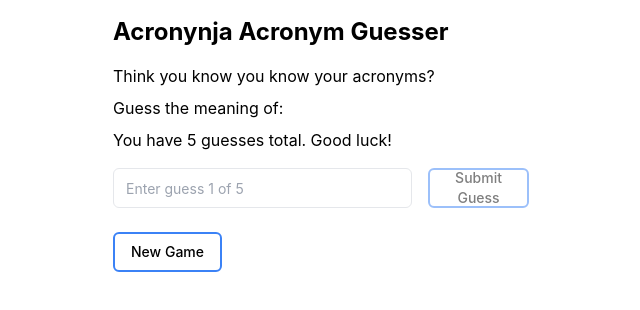
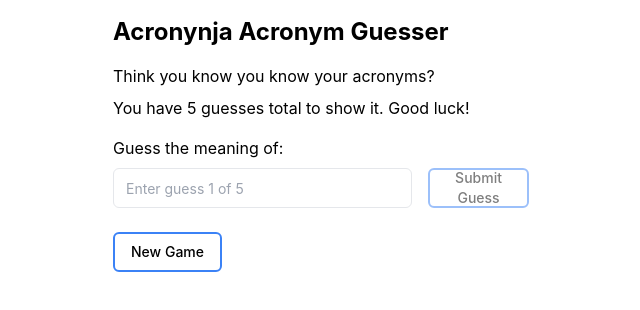
Before and after one commit to mstein166/acronynja, a React (Create React App) app: page / in a window 1280 px wide. Shown: the top 310 px of the page, without its empty margins (319-959 px from the left). Built offline with nearby package versions, Linux system fonts and the light colour scheme.

Commit message:
Revising instructions

```diff
--- a/src/App.js
+++ b/src/App.js
@@ -178,8 +178,9 @@ const AcronymGuesser = () => {
     <div className="p-4 max-w-md mx-auto">
       <h1 className="text-2xl font-bold mb-4">Acronynja Acronym Guesser</h1>
       <p className="mb-2">Think you know you know your acronyms?</p>
+      <p className="mb-4">You have 5 guesses total to show it. Good luck!</p>
       <p className="mb-2">Guess the meaning of: <strong>{acronym}</strong></p>
-      <p className="mb-4">You have 5 guesses total. Good luck!</p>
+
 
       {guesses.map((guess, index) => (
         <div key={index} className="mb-2">
```
